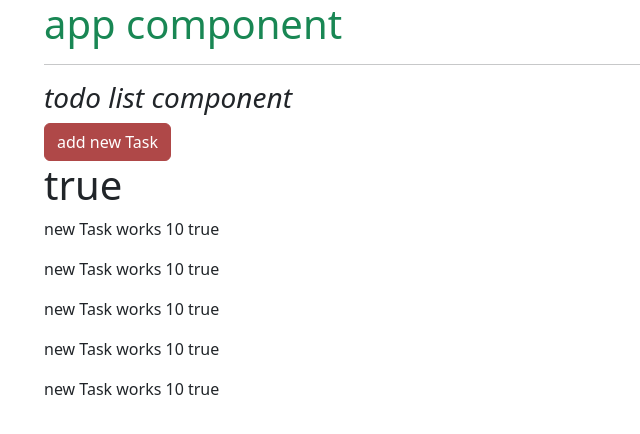
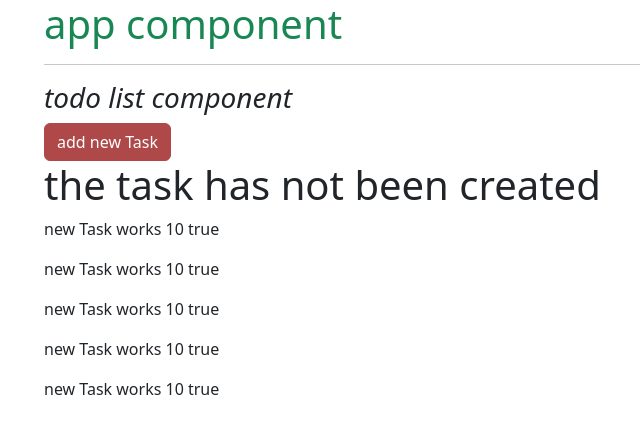
Before and after one commit to angular-codenight/season3, an Angular app: page / in a window 1280 px wide. Shown: the top 434 px of the page, without its empty margins (38-678 px from the left). Built offline with nearby package versions, Linux system fonts and the light colour scheme.

Commit message:
event binding

```diff
--- a/src/app/todo-list/todo-list.component.html
+++ b/src/app/todo-list/todo-list.component.html
@@ -12,8 +12,11 @@
 <!--<div app-todo-list-item></div>-->
 <!--<div app-todo-list-item></div>-->
 <!--==========================class=================-->
-<button class="btn btn-success" [disabled]="!isAllowNewTask()" [class.btn-danger]="isDanger">add new Task</button>
-<h1>{{allowNewTask}}</h1>
+<button class="btn btn-success"
+        [disabled]="!isAllowNewTask()"
+        [class.btn-danger]="isDanger"
+(click)="addNewTask()">add new Task</button>
+<h1>{{newTask}}</h1>
 <div class="app-todo-list-item"></div>
 <div class="app-todo-list-item"></div>
 <div class="app-todo-list-item"></div>
--- a/src/app/todo-list/todo-list.component.ts
+++ b/src/app/todo-list/todo-list.component.ts
@@ -17,7 +17,7 @@ import {Component} from "@angular/core";
 export class TodoListComponent{
   allowNewTask=false;
   isDanger=false;
-
+  newTask= 'the task has not been created';
   constructor() {
     setTimeout(()=>{
       this.allowNewTask=true;
@@ -28,4 +28,8 @@ export class TodoListComponent{
   isAllowNewTask(){
     return this.allowNewTask;
   }
+
+  addNewTask(){
+    this.newTask='task created'
+  }
 }
```
